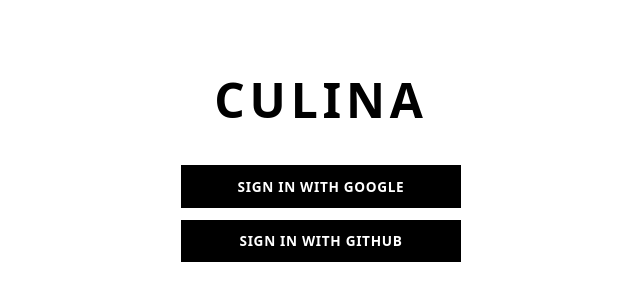
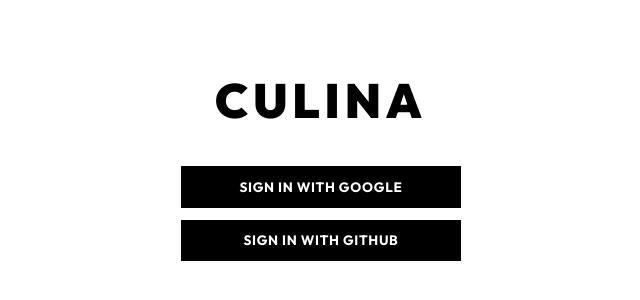
Before and after one commit to syip0005/culina, a React (Vite) app in the folder frontend/: page /login in a window 1280 px wide. Shown: the part 236-536 px from the top of the page, without its empty margins (319-959 px from the left). Built offline with nearby package versions, Linux system fonts and the light colour scheme; no server answers.

Commit message:
chore: update font

```diff
--- a/frontend/index.html
+++ b/frontend/index.html
@@ -4,6 +4,9 @@
     <meta charset="UTF-8" />
     <link rel="icon" type="image/svg+xml" href="/favicon.svg" />
     <meta name="viewport" content="width=device-width, initial-scale=1.0" />
+    <link rel="preconnect" href="https://fonts.googleapis.com" />
+    <link rel="preconnect" href="https://fonts.gstatic.com" crossorigin />
+    <link href="https://fonts.googleapis.com/css2?family=Outfit:wght@400;600;700;900&display=swap" rel="stylesheet" />
     <title>frontend</title>
   </head>
   <body>
--- a/frontend/src/index.css
+++ b/frontend/src/index.css
@@ -19,7 +19,7 @@
 body {
   background: var(--color-bg);
   color: var(--color-fg);
-  font-family: system-ui, -apple-system, 'Segoe UI', Roboto, Helvetica, Arial, sans-serif;
+  font-family: 'Outfit', system-ui, -apple-system, 'Segoe UI', Roboto, Helvetica, Arial, sans-serif;
   font-size: 16px;
   line-height: 1.4;
   -webkit-font-smoothing: antialiased;
```
Also changed, not shown: 1 other file (tests, documents, lock files or other folders).
